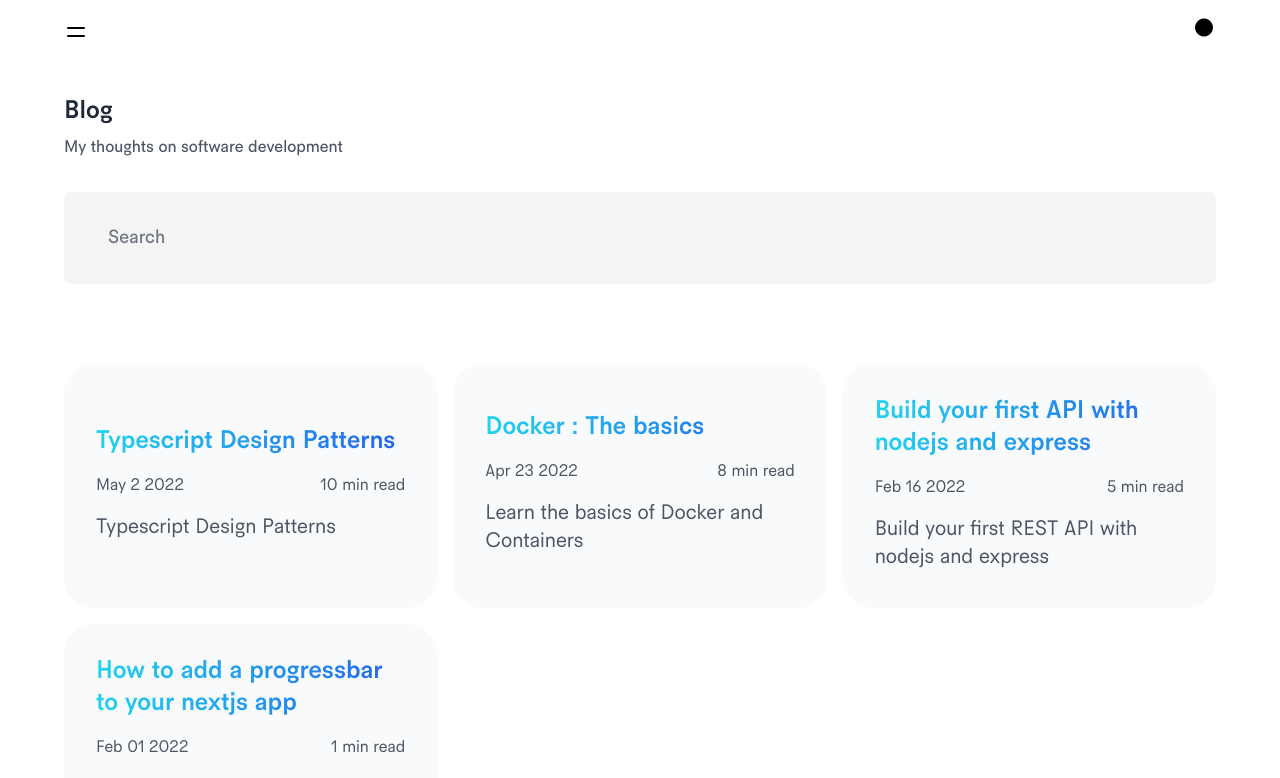
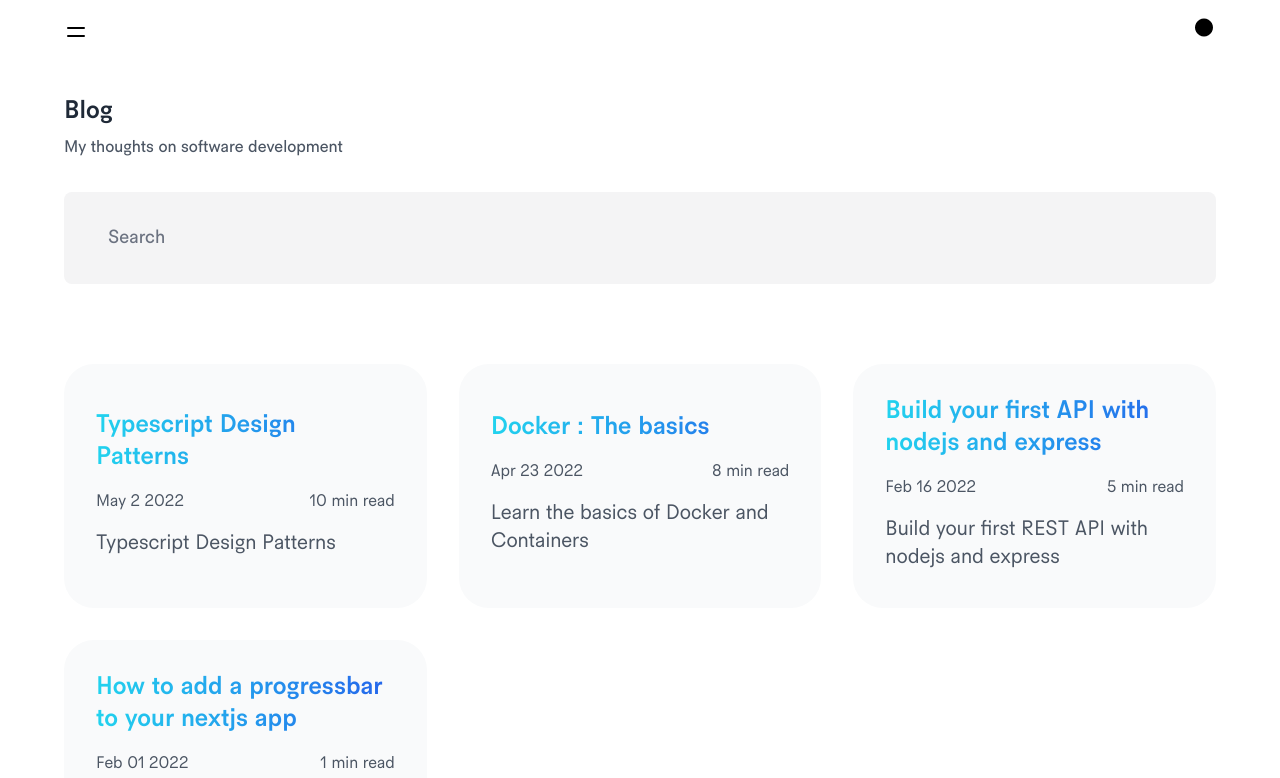
Before and after one commit to triyanox/portfolio, a Next.js app: page /blog in a window 1280 px wide. Shown: the top 778 px of the page. Built offline with nearby package versions, Linux system fonts and the light colour scheme.

Commit message:
Blog edit

```diff
--- a/pages/blog.tsx
+++ b/pages/blog.tsx
@@ -53,7 +53,7 @@
             No posts found.
           </p>
         )}{' '}
-        <div className="mb-4 mt-16 grid grid-cols-1 gap-4 md:grid-cols-2 xl:grid-cols-3">
+        <div className="mb-4 mt-16 grid grid-cols-1 gap-8 md:grid-cols-2 xl:grid-cols-3">
           {filteredBlogPosts
             .sort(
               (
```
